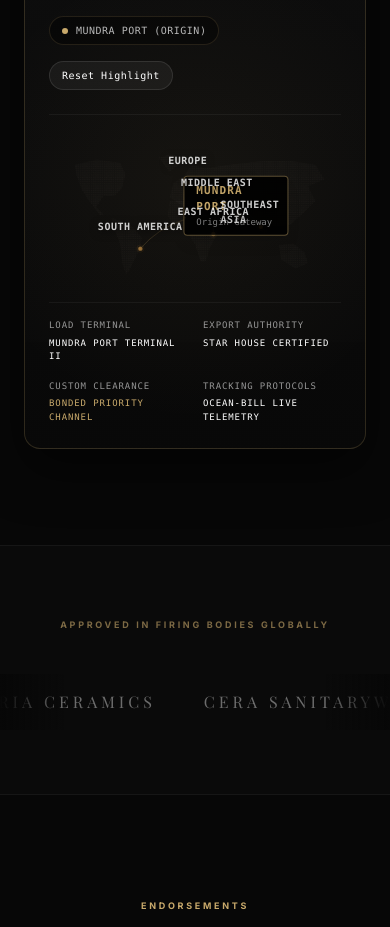
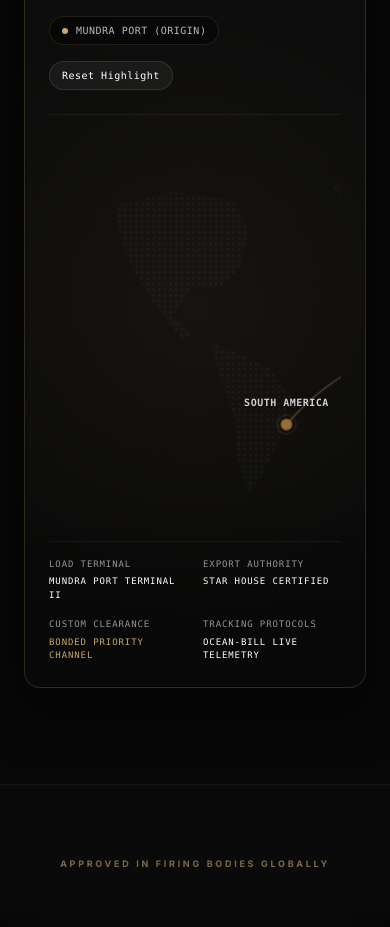
Before and after one commit to PranshBarasara/sarathiclay, a Next.js app: page / in a window 390 px wide. Shown: the part 8900-9827 px from the top of the page. Built offline with nearby package versions, Linux system fonts and the light colour scheme; a web font is replaced by a local one.

Commit message:
Fix WorldMap responsiveness on mobile and tablet views using horizontal scroll and custom scrollbar

```diff
--- a/app/globals.css
+++ b/app/globals.css
@@ -78,3 +78,19 @@
   -webkit-background-clip: text;
   -webkit-text-fill-color: transparent;
 }
+
+/* Scrollable map custom scrollbar */
+.map-scrollbar::-webkit-scrollbar {
+  height: 4px;
+}
+.map-scrollbar::-webkit-scrollbar-track {
+  background: rgba(255, 255, 255, 0.02);
+  border-radius: 2px;
+}
+.map-scrollbar::-webkit-scrollbar-thumb {
+  background: rgba(200, 169, 107, 0.25);
+  border-radius: 2px;
+}
+.map-scrollbar::-webkit-scrollbar-thumb:hover {
+  background: rgba(200, 169, 107, 0.6);
+}
--- a/components/WorldMap.tsx
+++ b/components/WorldMap.tsx
@@ -102,8 +102,11 @@
         </div>
       </div>
 
-      {/* Main SVG Container */}
-      <div className="w-full aspect-[2.1/1] relative select-none">
+      {/* Interactive Map Area */}
+      <div className="relative w-full">
+        {/* Scrollable Container Wrapper */}
+        <div className="w-full overflow-x-auto pb-4 map-scrollbar">
+          <div className="min-w-[760px] md:min-w-0 w-full aspect-[2.1/1] relative select-none">
             <svg viewBox="0 0 800 380" className="w-full h-full opacity-90 transition-all duration-500">
               <defs>
                 {/* Fine grid background pattern */}
@@ -307,6 +310,8 @@
                 );
               })}
             </div>
+          </div>
+        </div>
 
         {/* Floating Details Glassmorphic Info Card */}
         <AnimatePresence>
@@ -316,7 +321,7 @@
               animate={{ opacity: 1, y: 0, scale: 1 }}
               exit={{ opacity: 0, y: 10, scale: 0.95 }}
               transition={{ duration: 0.25 }}
-              className="absolute bottom-4 left-4 right-4 md:right-auto md:w-80 glassmorphic p-5 rounded-xl shadow-2xl border border-gold/30 z-20"
+              className="absolute bottom-6 left-4 right-4 md:right-auto md:left-6 md:w-80 glassmorphic p-5 rounded-xl shadow-2xl border border-gold/30 z-20"
             >
               <div className="flex justify-between items-start gap-4">
                 <div className="flex items-center gap-2">
```
Lines whose indentation alone changed are shown as unchanged.
